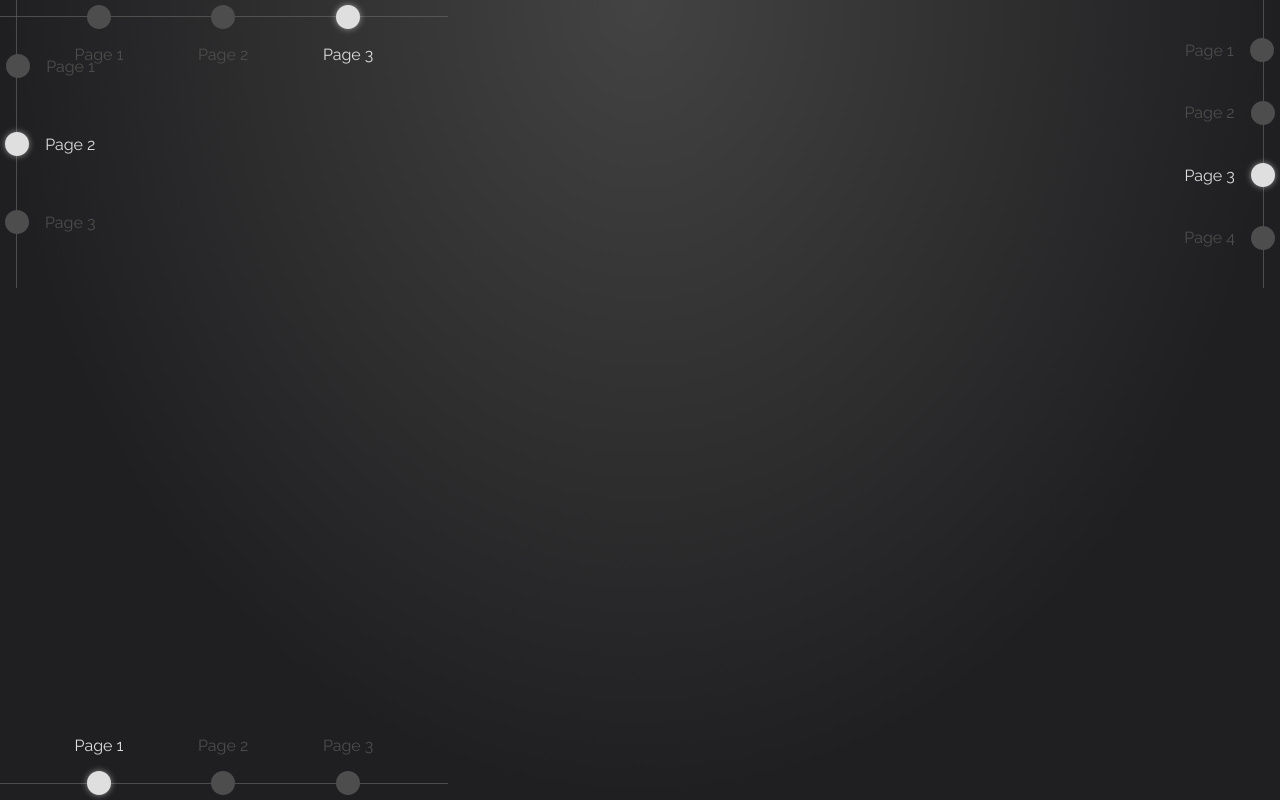
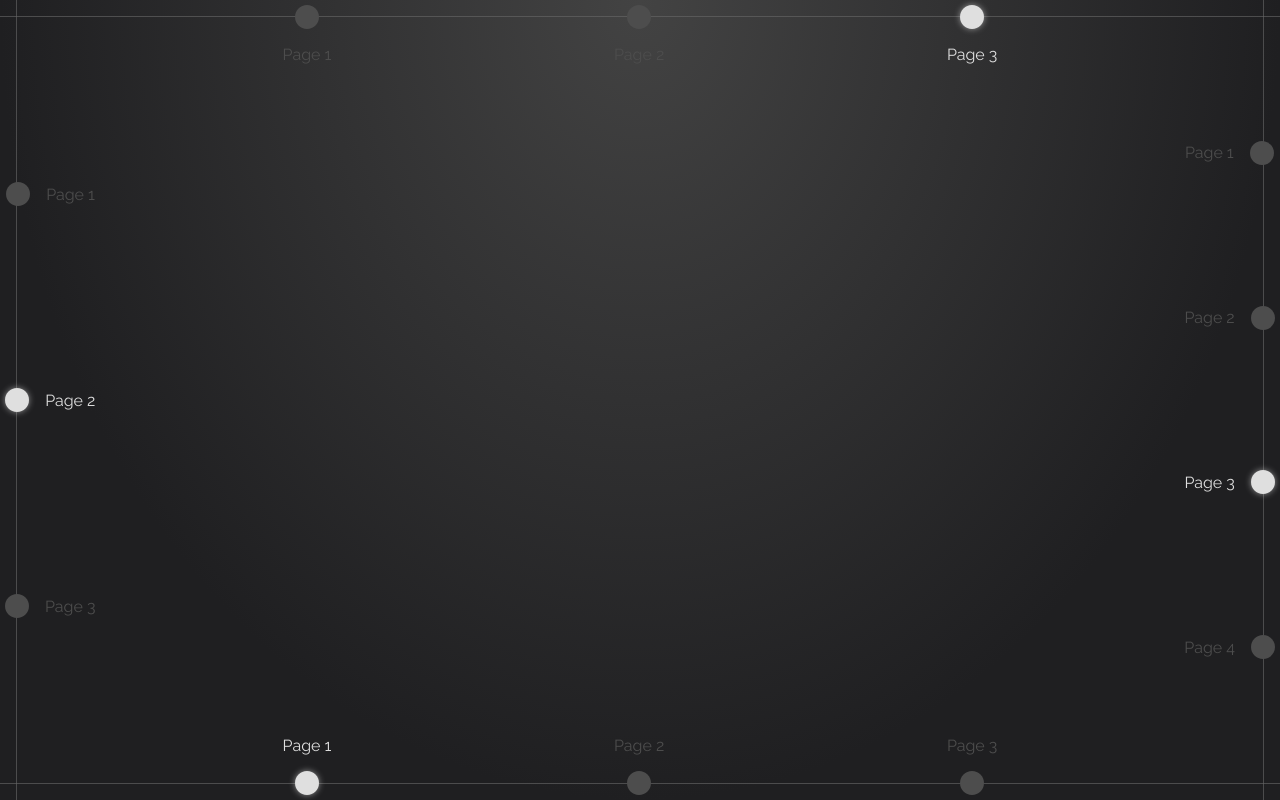
Before and after one commit to ArioAtlas/temp-trend, a React (Create React App) app: page / in a window 1280 px wide. Built offline with nearby package versions, Linux system fonts and the light colour scheme.

Commit message:
improve the selector style

```diff
--- a/src/styles/_selector.scss
+++ b/src/styles/_selector.scss
@@ -49,7 +49,7 @@
     }
 
     &.left {
-    height: 36vh;
+        height: 100%;
         left: 1rem;
         border-left: $selector-line-size solid $selector-line-color;
         ul {
@@ -62,7 +62,7 @@
     }
 
     &.right {
-    height: 36vh;
+        height: 100%;
         right: 1rem;
         border-right: $selector-line-size solid $selector-line-color;
 
@@ -82,7 +82,7 @@
     &.bottom {
         border-bottom: $selector-line-size solid $selector-line-color;
         bottom: 1rem;
-    width: 35vw;
+        width: 100%;
 
         ul {
             flex-direction: row;
@@ -101,7 +101,7 @@
     &.top {
         border-top: $selector-line-size solid $selector-line-color;
         top: 1rem;
-    width: 35vw;
+        width: 100%;
 
         ul {
             flex-direction: row;
```
Lines whose indentation alone changed are shown as unchanged.
